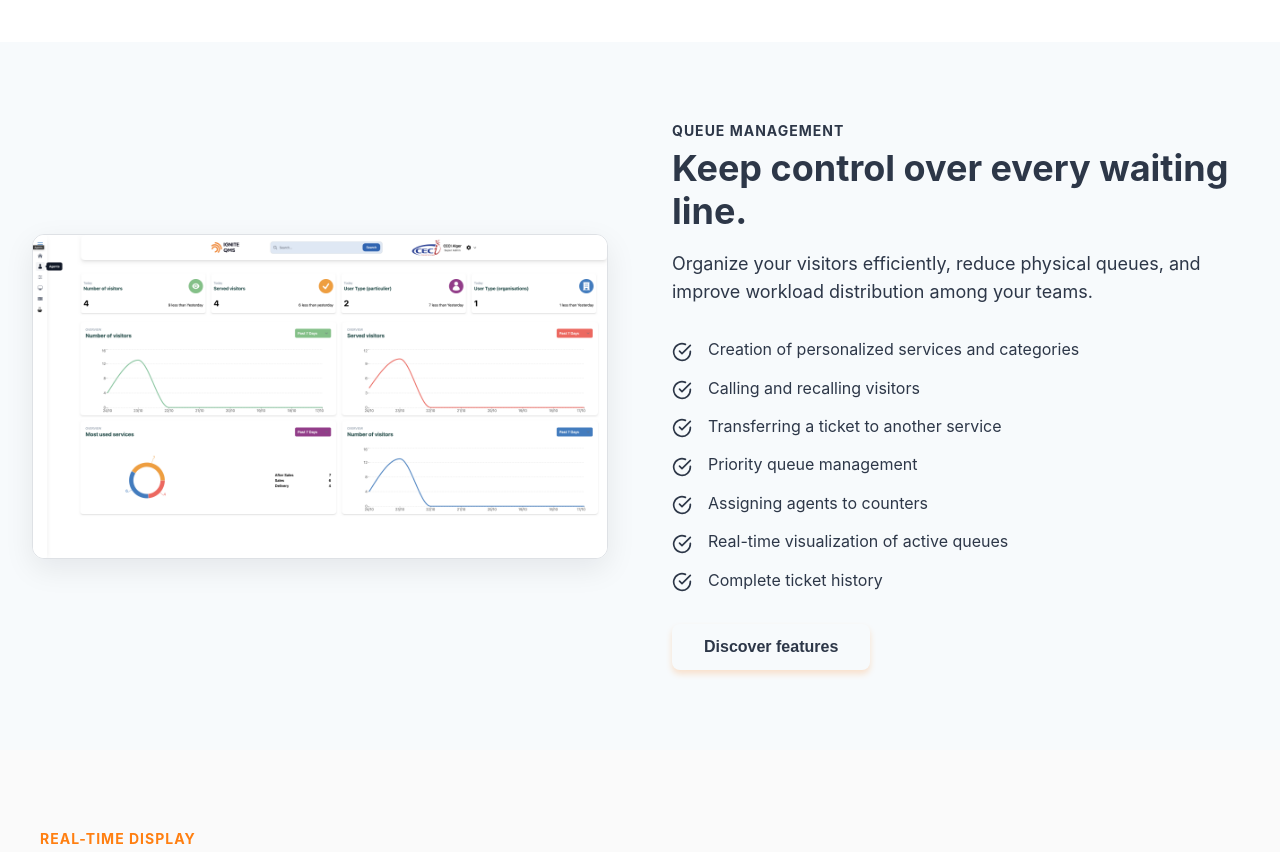
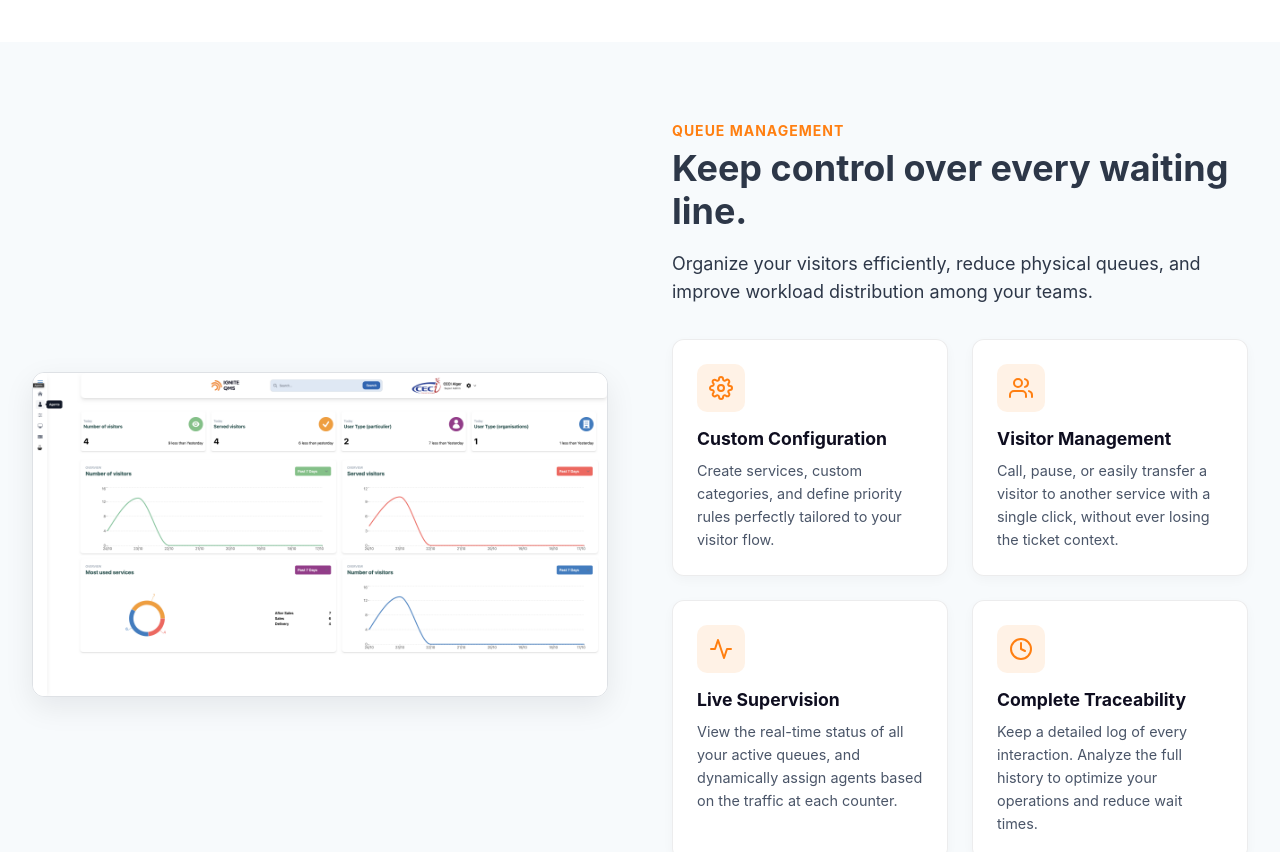
Before and after one commit to UrGuyAhmed/ignite-qms-redesign, a React (Vite) app: page / in a window 1280 px wide. Shown: the part 3800-4652 px from the top of the page. Built offline with nearby package versions, Linux system fonts and the light colour scheme.

Commit message:
added card thingy to AdvancedControl

```diff
--- a/src/components/AdvancedControl.css
+++ b/src/components/AdvancedControl.css
@@ -12,7 +12,6 @@
   width: 100%;
 }
 
-/* Hard Math constraints to prevent overlap */
 .sec7-visual {
   flex: 0 0 calc(50% - 2rem);
   max-width: calc(50% - 2rem);
@@ -41,7 +40,7 @@
 .sec7-eyebrow {
   font-size: 0.875rem;
   font-weight: 700;
-  color: var(--qms-orange);
+  color: var(--qms-orange, #FF7F11);
   letter-spacing: 1px;
   text-transform: uppercase;
   display: block;
@@ -63,42 +62,70 @@
   line-height: 1.6;
 }
 
-.sec7-feature-list {
-  list-style: none;
-  padding: 0;
-  margin: 0 0 2rem 0;
+/* =========================================
+   NEW 2x2 RICH CARDS STYLING
+   ========================================= */
+.sec7-rich-cards {
+  display: grid;
+  grid-template-columns: repeat(2, 1fr);
+  gap: 1.5rem;
+  margin-bottom: 2.5rem;
+}
+
+.sec7-rich-card {
+  background-color: var(--qms-white, #ffffff);
+  border: 1px solid rgba(14, 13, 31, 0.08);
+  border-radius: 12px;
+  padding: 1.5rem;
+  box-shadow: 0 4px 12px rgba(0, 0, 0, 0.03);
+  transition: transform 0.3s ease, box-shadow 0.3s ease, border-color 0.3s ease;
   display: flex;
   flex-direction: column;
   gap: 1rem;
 }
 
-.sec7-feature-list li {
-  display: flex;
-  align-items: flex-start;
-  font-size: 1rem;
-  color: var(--qms-dark);
+.sec7-rich-card:hover {
+  transform: translateY(-5px);
+  box-shadow: 0 12px 24px rgba(0, 0, 0, 0.08);
+  border-color: var(--qms-orange, #FF7F11);
 }
 
-.sec7-check-icon {
-  color: var(--qms-orange);
-  font-size: 1.25rem;
-  margin-inline-end: 1rem; /* Works dynamically for both LTR and RTL */
-  flex-shrink: 0;
-  margin-top: 0.15rem;
+.sec7-card-icon-wrapper {
+  width: 48px;
+  height: 48px;
+  background-color: rgba(255, 127, 17, 0.1); /* Soft orange background */
+  color: var(--qms-orange, #FF7F11);
+  border-radius: 10px;
+  display: flex;
+  align-items: center;
+  justify-content: center;
+  font-size: 1.5rem;
 }
 
-/* --- Fixed CTA Button (Anchor Tag) Styles --- */
+.sec7-card-text h4 {
+  font-size: 1.1rem;
+  color: var(--qms-dark, #0E0D1F);
+  margin: 0 0 0.5rem 0;
+  line-height: 1.3;
+}
+
+.sec7-card-text p {
+  font-size: 0.9rem;
+  color: #4a5568;
+  margin: 0;
+  line-height: 1.6;
+}
+/* ========================================= */
+
 .sec7-btn {
-  background-color: var(--qms-orange);
-  color: var(--qms-white);
+  background-color: var(--qms-orange, #FF7F11);
+  color: var(--qms-white, #ffffff);
   border: none;
   padding: 0.875rem 2rem;
   font-size: 1rem;
   font-weight: 600;
   border-radius: 8px;
   cursor: pointer;
-
-  /* Added fixes for the anchor tag conversion */
   text-decoration: none;
   display: inline-flex;
   align-items: center;
@@ -108,10 +135,10 @@
 }
 
 .sec7-btn:hover {
-  background-color: #e66a00; /* Darker orange on hover */
+  background-color: #e66a00;
   transform: translateY(-2px);
   box-shadow: 0 6px 12px rgba(255, 127, 17, 0.3);
-  color: var(--qms-white);
+  color: var(--qms-white, #ffffff);
 }
 
 /* RTL OVERRIDE */
@@ -120,11 +147,11 @@
 }
 
 [dir="rtl"] .sec7-btn {
-  align-self: flex-start; /* Ensures button aligns correctly in Arabic */
+  align-self: flex-start;
 }
 
 /* MOBILE FALLBACK */
-@media (max-width: 992px) {
+@media (max-width: 1024px) {
   .sec7-grid {
     flex-direction: column;
     gap: 3rem;
@@ -135,27 +162,20 @@
   }
 }
 
+@media (max-width: 600px) {
+  .sec7-rich-cards {
+    grid-template-columns: 1fr; /* Stacks to 1 column on small phones */
+  }
+}
+
 /* Modal Scoped Styles */
 .sec7-modal-overlay { position: fixed; top: 0; left: 0; right: 0; bottom: 0; background-color: rgba(14, 13, 31, 0.8); display: flex; justify-content: center; align-items: center; z-index: 1000; padding: 1rem; backdrop-filter: blur(4px); }
-.sec7-modal-content {
-  background: var(--qms-white, #ffffff);
-  padding: 2.5rem;
-  border-radius: 12px;
-  max-width: 600px;
-  width: 100%;
-  position: relative;
-  color: var(--qms-dark, #0E0D1F);
-}
-.sec7-modal-content h2,
-.sec7-modal-content h3,
-.sec7-modal-content p {
-  color: var(--qms-dark, #0E0D1F);
-}
+.sec7-modal-content { background: var(--qms-white, #ffffff); padding: 2.5rem; border-radius: 12px; max-width: 600px; width: 100%; position: relative; color: var(--qms-dark, #0E0D1F); }
+.sec7-modal-content h2, .sec7-modal-content h3, .sec7-modal-content p { color: var(--qms-dark, #0E0D1F); }
 .sec7-modal-close { position: absolute; top: 1rem; right: 1rem; background: transparent; border: none; font-size: 1.5rem; cursor: pointer; color: var(--qms-dark, #0E0D1F); opacity: 0.5; }
 [dir="rtl"] .sec7-modal-close { right: auto; left: 1rem; }
 .sec7-modal-highlights { display: grid; grid-template-columns: repeat(auto-fit, minmax(200px, 1fr)); gap: 1rem; }
 
-/* Increased contrast: solid tinted background, visible border, and explicit text color */
 .sec7-highlight-item {
   display: flex;
   align-items: center;
@@ -166,7 +186,5 @@
   color: var(--qms-dark, #0E0D1F);
   font-weight: 600;
 }
-.sec7-highlight-item:hover {
-  background: rgba(14, 13, 31, 0.1);
-}
+.sec7-highlight-item:hover { background: rgba(14, 13, 31, 0.1); }
 .sec7-highlight-dot { width: 8px; height: 8px; background-color: var(--qms-orange, #FF7F11); border-radius: 50%; margin-inline-end: 0.75rem; flex-shrink: 0; }
--- a/src/components/AdvancedControl.jsx
+++ b/src/components/AdvancedControl.jsx
@@ -1,6 +1,6 @@
 import React, { useState } from 'react';
 import { useTranslation } from 'react-i18next';
-import { FiCheckCircle, FiX } from 'react-icons/fi';
+import { FiX, FiSettings, FiUsers, FiActivity, FiClock } from 'react-icons/fi';
 import './AdvancedControl.css';
 
 import dashboardImg from '../assets/materiel/Dashboard.png';
@@ -11,16 +11,29 @@ const AdvancedControl = () => {
 
   const toggleModal = () => setIsModalOpen(!isModalOpen);
 
-  // Defensive i18n mapping
-  const rawBullets = t('queue_control.bullets', { returnObjects: true });
-  const bullets = Array.isArray(rawBullets) ? rawBullets : [
-    "Création de services et de catégories personnalisées",
-    "Appel et rappel des visiteurs",
-    "Transfert d'un ticket vers un autre service",
-    "Gestion de files prioritaires",
-    "Affectation des agents aux guichets",
-    "Visualisation en temps réel des files actives",
-    "Historique complet des tickets"
+  // Fixed: cards live at the top level of the translation resources ("cards.*"),
+  // not nested under "queue_control.cards.*"
+  const featureCards = [
+    {
+      icon: <FiSettings />,
+      title: t('cards.c1_title', 'Configuration sur mesure'),
+      desc: t('cards.c1_desc', "Créez des services, des catégories personnalisées et définissez des règles de priorité parfaitement adaptées à votre flux d'accueil.")
+    },
+    {
+      icon: <FiUsers />,
+      title: t('cards.c2_title', 'Gestion des visiteurs'),
+      desc: t('cards.c2_desc', "Appelez, mettez en pause ou transférez facilement un visiteur vers un autre service en un clic, sans jamais perdre le contexte du ticket.")
+    },
+    {
+      icon: <FiActivity />,
+      title: t('cards.c3_title', 'Supervision en direct'),
+      desc: t('cards.c3_desc', "Visualisez en temps réel l'état de toutes vos files actives, et affectez dynamiquement vos agents selon l'affluence de chaque guichet.")
+    },
+    {
+      icon: <FiClock />,
+      title: t('cards.c4_title', 'Traçabilité complète'),
+      desc: t('cards.c4_desc', "Conservez un journal détaillé de chaque interaction. Analysez l'historique complet pour optimiser vos opérations et réduire les temps d'attente.")
+    }
   ];
 
   const rawHighlights = t('queue_control.modal.highlights', { returnObjects: true });
@@ -39,14 +52,14 @@ const AdvancedControl = () => {
 
         <div className="sec7-grid">
 
-          {/* Left Side: Visual (Slides in from the left) */}
+          {/* Left Side: Visual */}
           <div className="sec7-visual" data-aos="fade-right">
             <div className="sec7-image-wrapper">
               <img src={dashboardImg} alt="Ignite QMS Admin Dashboard" className="sec7-img" />
             </div>
           </div>
 
-          {/* Right Side: Text Content (Staggered Fade Up) */}
+          {/* Right Side: Text Content & 4 Cards */}
           <div className="sec7-content">
             <span className="sec7-eyebrow" data-aos="fade-up">
               {t('queue_control.eyebrow', 'GESTION DES FLUX')}
@@ -58,18 +71,25 @@ const AdvancedControl = () => {
               {t('queue_control.desc', "Organisez vos visiteurs efficacement, réduisez les files physiques et améliorez la répartition de la charge entre vos équipes.")}
             </p>
 
-            <ul className="sec7-feature-list">
-              {bullets.map((bullet, index) => (
-                <li
+            {/* The New 2x2 Card Grid */}
+            <div className="sec7-rich-cards">
+              {featureCards.map((card, index) => (
+                <div
                   key={index}
+                  className="sec7-rich-card"
                   data-aos="fade-up"
-                  data-aos-delay={300 + index * 100} // Dynamic staggering
+                  data-aos-delay={300 + index * 100}
                 >
-                  <FiCheckCircle className="sec7-check-icon" />
-                  <span>{bullet}</span>
-                </li>
+                  <div className="sec7-card-icon-wrapper">
+                    {card.icon}
+                  </div>
+                  <div className="sec7-card-text">
+                    <h4>{card.title}</h4>
+                    <p>{card.desc}</p>
+                  </div>
+                </div>
               ))}
-            </ul>
+            </div>
 
             <button
               className="sec7-btn"
--- a/src/i18n.js
+++ b/src/i18n.js
@@ -317,6 +317,16 @@ const resources = {
           "ticker": "Veuillez préparer votre pièce d'identité.",
           "ticket_footer": "Bienvenue"
         }
+      },
+      "cards": {
+        "c1_title": "Configuration sur mesure",
+        "c1_desc": "Créez des services, des catégories personnalisées et définissez des règles de priorité parfaitement adaptées à votre flux d'accueil.",
+        "c2_title": "Gestion des visiteurs",
+        "c2_desc": "Appelez, mettez en pause ou transférez facilement un visiteur vers un autre service en un clic, sans jamais perdre le contexte du ticket.",
+        "c3_title": "Supervision en direct",
+        "c3_desc": "Visualisez en temps réel l'état de toutes vos files actives, et affectez dynamiquement vos agents selon l'affluence de chaque guichet.",
+        "c4_title": "Traçabilité complète",
+        "c4_desc": "Conservez un journal détaillé de chaque interaction. Analysez l'historique complet pour optimiser vos opérations et réduire les temps d'attente."
       }
     }
   },
@@ -638,6 +648,16 @@ const resources = {
           "ticker": "Please prepare your ID.",
           "ticket_footer": "Welcome"
         }
+      },
+      "cards": {
+        "c1_title": "Custom Configuration",
+        "c1_desc": "Create services, custom categories, and define priority rules perfectly tailored to your visitor flow.",
+        "c2_title": "Visitor Management",
+        "c2_desc": "Call, pause, or easily transfer a visitor to another service with a single click, without ever losing the ticket context.",
+        "c3_title": "Live Supervision",
+        "c3_desc": "View the real-time status of all your active queues, and dynamically assign agents based on the traffic at each counter.",
+        "c4_title": "Complete Traceability",
+        "c4_desc": "Keep a detailed log of every interaction. Analyze the full history to optimize your operations and reduce wait times."
       }
     }
   },
@@ -959,6 +979,16 @@ const resources = {
           "ticker": "يرجى تحضير بطاقة هويتك.",
           "ticket_footer": "مرحباً"
         }
+      },
+      "cards": {
+        "c1_title": "تكوين مخصص",
+        "c1_desc": "قم بإنشاء خدمات وفئات مخصصة وتحديد قواعد الأولوية المصممة خصيصًا لتناسب تدفق زوارك.",
+        "c2_title": "إدارة الزوار",
+        "c2_desc": "قم باستدعاء أو إيقاف مؤقت أو تحويل الزائر بسهولة إلى خدمة أخرى بنقرة واحدة، دون فقدان سياق التذكرة.",
+        "c3_title": "إشراف مباشر",
+        "c3_desc": "اعرض الحالة في الوقت الفعلي لجميع طوابيرك النشطة، وقم بتعيين الوكلاء ديناميكيًا بناءً على الازدحام في كل شباك.",
+        "c4_title": "تتبع كامل",
+        "c4_desc": "احتفظ بسجل مفصل لكل تفاعل. قم بتحليل السجل الكامل لتحسين عملياتك وتقليل أوقات الانتظار."
       }
     }
   }
```
